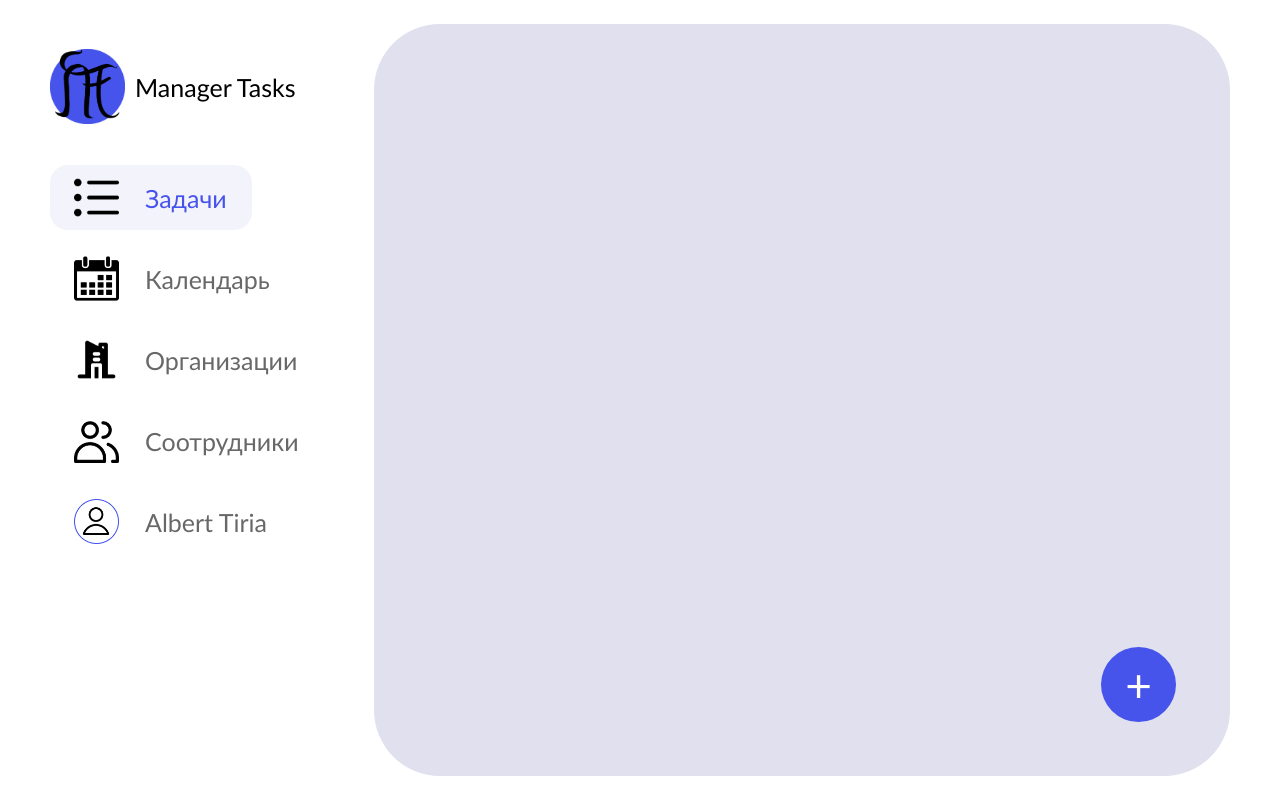
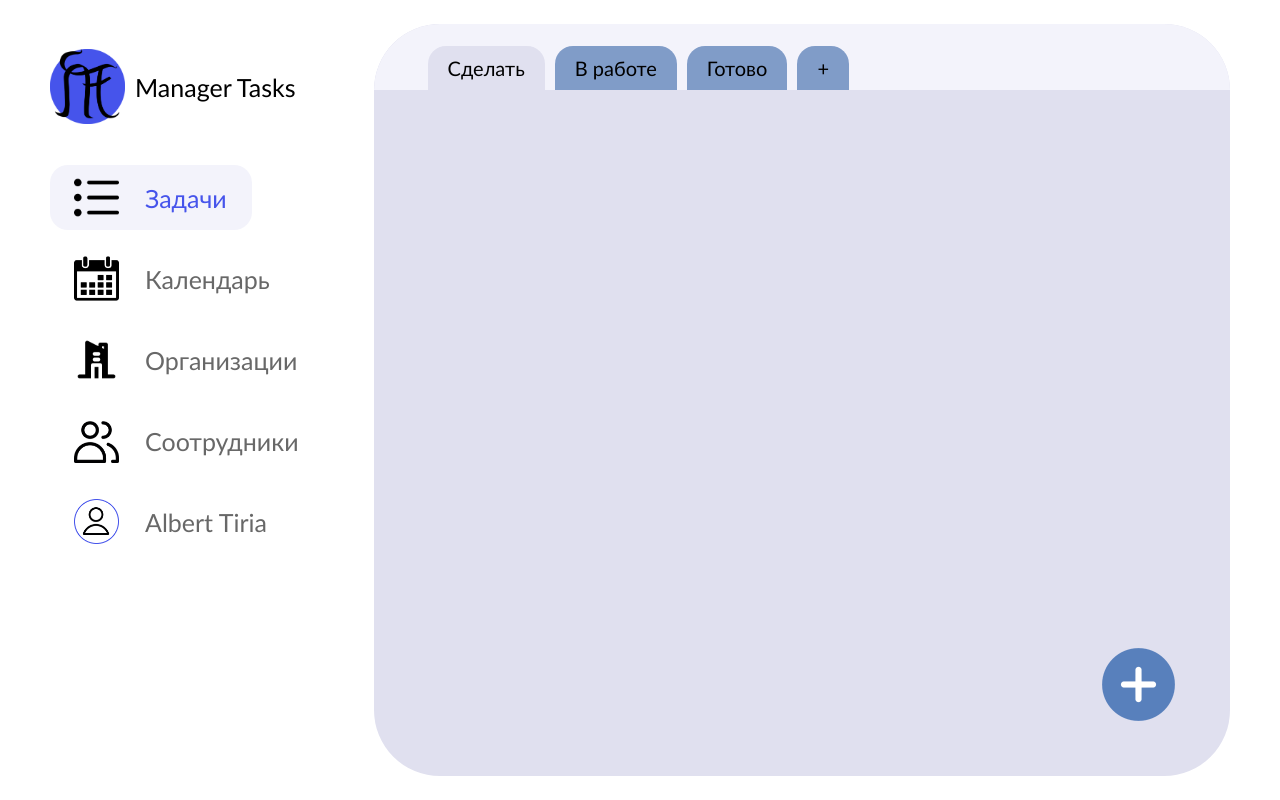
Before and after one commit to VyacheslavErl/Manager-Tasks, a Django app: page /tasks/ in a window 1280 px wide. Run offline with Django 4.2, Linux system fonts and the light colour scheme; the visitor is signed in with stand-in values (Sample User, id 1); data that the repository does not hold is empty.

Commit message:
Created task list page

```diff
--- a/static/css/workspace/workspace-button.css
+++ b/static/css/workspace/workspace-button.css
@@ -65,7 +65,9 @@
 
 
 #task-list .task form button:hover {
-    background: #4654EB;
+    background: #809CC8;
+    animation: ws_hover 20s ease-in-out 1;
+    transition: all 0.3s cubic-bezier(.55,-0.68,.48,1.682);
   }
 
   .add-task-btn {
@@ -86,9 +88,6 @@
         align-self: flex-end;
     font-size: 46px;
     color: #ffffff;
-    text-decoration: none;
-    background: #4654EB;
-    text-align: center;
     border-radius: 100%;
   }
   #add-task .name, #add-task .text, #add-task .date, #add-task .submit-btn {
--- a/static/css/workspace/workspace-image.css
+++ b/static/css/workspace/workspace-image.css
@@ -6,7 +6,7 @@
        object-fit: cover;
     -webkit-filter: blur(0.5px);
             filter: blur(0.5px);
-  }
+}
   #add-task .image-input #image-container img {
    width: 100%;
  }
--- a/static/css/workspace/workspace-main.css
+++ b/static/css/workspace/workspace-main.css
@@ -56,8 +56,38 @@ body {
 }
 
 
+#boards {
+  position: absolute;
+  top: 0;
+  left: 0;
+  display: flex;
+  flex-direction: row;
+  padding: 22px 54px 0px 54px;
+  width: 93%;
+  list-style: none;
+  border-radius: 66px 66px 0 0;
+  background: #F3F3FB;
+  gap: 10px;
+}
 
+.board-btn button {
+  outline: none;
+  border: none;
+  border-radius: 18px 18px 0 0;
+  padding: 10px 20px;
+  background: #809CC8;
+  font-size: 20px;
+}
 
+.board-btn button:hover {
+  background: #E0E0EF;
+  animation: ws_hover 20s ease-in-out 1;
+  transition: all 0.3s cubic-bezier(.55,-0.68,.48,1.682);
+}
+
+.board-btn .active {
+  background-color: #E0E0EF;
+}
 
 #task-list {
   display: -webkit-box;
@@ -70,9 +100,8 @@ body {
   width: 100%;
   list-style: none;
   gap: 20px;
+  padding: 54px 0 54px 0;
 }
-
-
 
 #task-list .task .task-name {
   -webkit-box-flex: 2;
@@ -84,6 +113,7 @@ body {
       -ms-flex-positive: 4;
           flex-grow: 4;
 }
+
 #content {
   display: -webkit-box;
   display: -ms-flexbox;
@@ -109,6 +139,7 @@ body {
       align-self: stretch;
   border-radius: 4.125rem;
   background: #e0e0ef;
+  overflow: clip;
 }
 
 
--- a/tasks/templates/tasks_list.html
+++ b/tasks/templates/tasks_list.html
@@ -5,6 +5,45 @@
 {% endblock %}
 
 {% block content %}
+    <ul id="boards">
+        <!-- {% for board in boards %}
+        <li class="board">
+            <form action="/boards/tasks/{{ board.id }}">
+                <button type="submit">
+                    <div class="board-name">{{ board.name }}</div>
+                </button>
+            </form>
+        </li>
+        {% endfor %} -->
+        <li class="board-btn">
+            <form action="">
+                <button type="submit" class="active">
+                    <div class="board-name">Сделать</div>
+                </button>
+            </form>
+        </li>
+        <li class="board-btn">
+            <form action="">
+                <button type="submit">
+                    <div class="board-name">В работе</div>
+                </button>
+            </form>
+        </li>
+        <li class="board-btn">
+            <form action="">
+                <button type="submit">
+                    <div class="board-name">Готово</div>
+                </button>
+            </form>
+        </li>
+        <li class="board-btn">
+            <form action="">
+                <button type="submit">
+                    <div class="board-name">+</div>
+                </button>
+            </form>
+        </li>
+    </ul>
     <ul id="task-list">
         {% for task in tasks %}
         <li class="task">
@@ -19,6 +58,6 @@
         </li>
         {% endfor %}
     </ul>
-    <a class="add-task-btn" href="/tasks/add">+</a>
+    <img class="add-task-btn" href="/tasks/add" src="../static/images/plus.png">
     </form>
 {% endblock %}
```
Also changed, not shown: static/css/workspace.css (+7 -0 lines), companies/migrations/0004_remove_companymodel_code_and_more.py (added), media/tasks_image/2024-06-28-151443_hyprshot.png (added), static/images/plus.png (added), tasks/migrations/0008_rename_date_commentmodel_creation_date_and_more.py (added), users/migrations/0008_remove_usermodel_company_joining_date_and_more.py (added).
